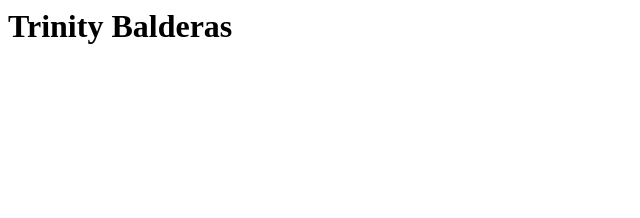
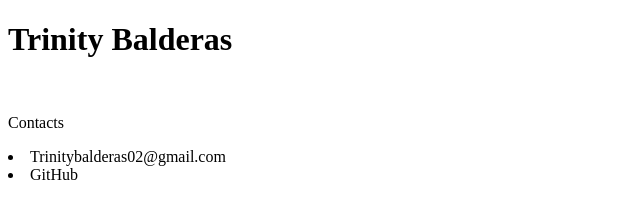
Before and after one commit to TrinityBalderas/TrinityBalderas.github.io, a plain HTML site: page index.html in a window 1280 px wide. Shown: the whole page, without its empty margins (0-640 px from the left). Drawn offline with Linux system fonts and the light colour scheme.

Commit message:
added css

```diff
--- a/index.html
+++ b/index.html
@@ -1 +1,22 @@
-<h1>Trinity Balderas</h1>
+<!DOCTYPE html>
+<html lang="en">
+
+<head>
+    <meta charset="UTF-8">
+    <meta http-equiv="X-UA-Compatible" content="IE=edge">
+    <meta name="viewport" content="width=device-width, initial-scale=1.0">
+    <link rel="stylesheet" href="index.css">
+    <title>Portfolio</title>
+</head>
+
+<body>
+    <main>
+        <h1>Trinity Balderas</h1>
+        <img src="" alt="">
+        <p>Contacts</p>
+        <li>Trinitybalderas02@gmail.com</li>
+        <li><a href="https://github.com/TrinityBalderas"></a>GitHub</li>
+    </main>
+</body>
+
+</html>
```
Also changed, not shown: index.css (added).
